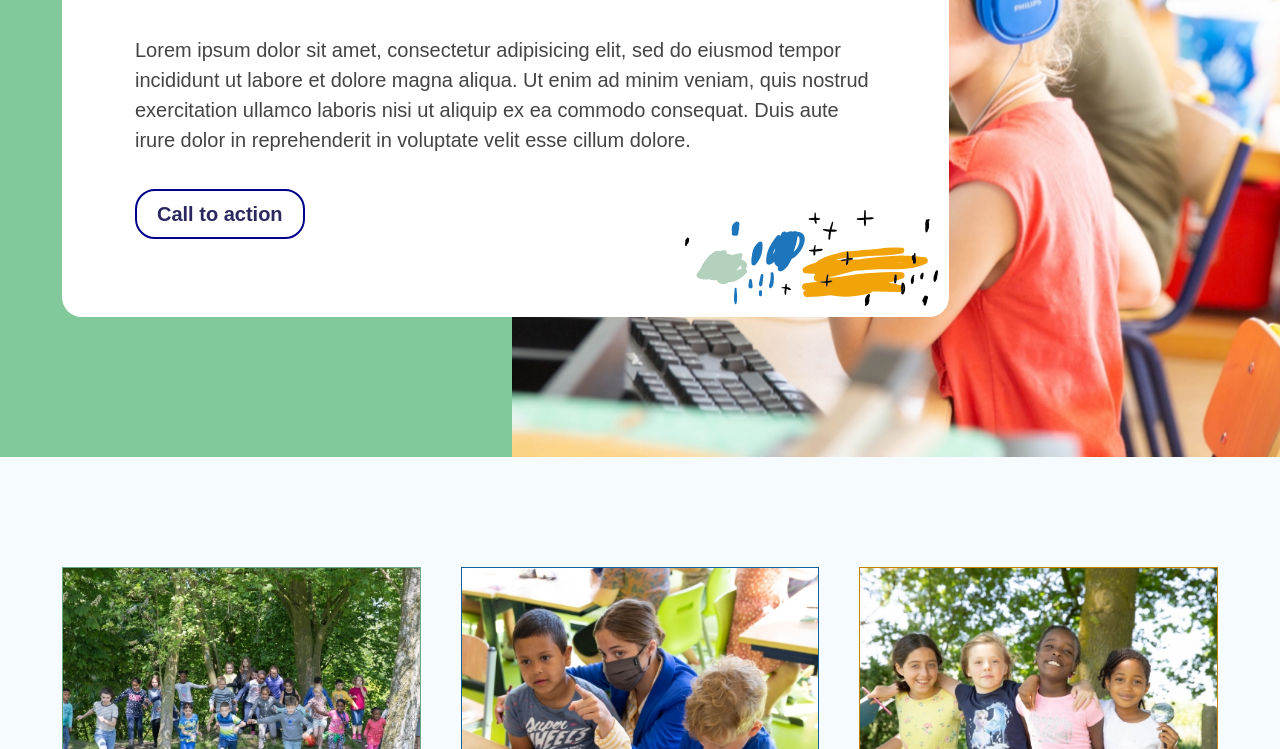
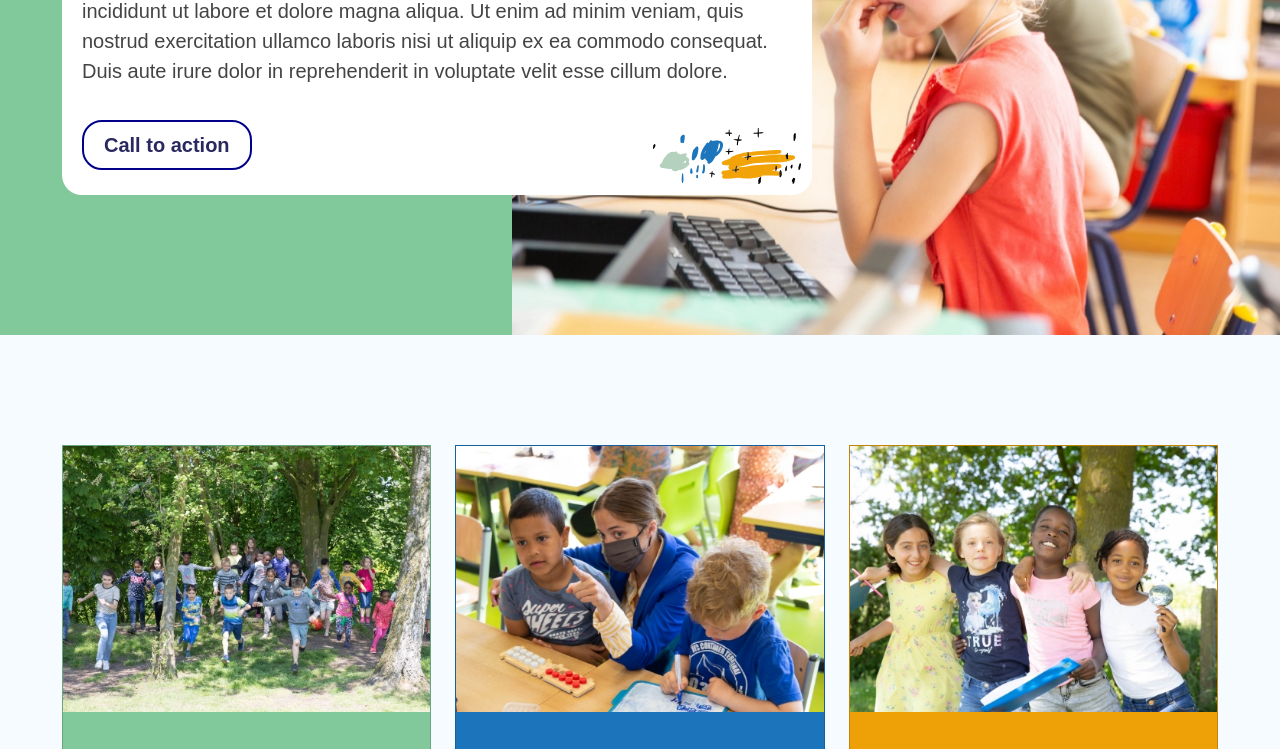
Before and after one commit to Vikas782/single-page-website-template, a website: page dist/index.html in a window 1280 px wide. Shown: the part 432-1181 px from the top of the page. Drawn offline with Linux system fonts and the light colour scheme.

Commit message:
first commit

```diff
--- a/src/sass/style.scss
+++ b/src/sass/style.scss
@@ -457,11 +457,6 @@ footer{
       padding: 20px 24px;
     }
   }
-  .feature{
-    .container{
-
-    }
-  }
   .asset{
     &-card{
       padding: 30px 20px 30px 20px;
@@ -486,20 +481,143 @@ footer{
 
 // Large devices (desktops, less than 1440px)         (1200px-1439px)
 @include media-breakpoint-down(xl){
+.landing{
+    &-card{
+        max-width: 750px;
+      padding: 20px 20px 25px;
+    }
+  &-disc{
+    margin-top: 0px;
+  }
+  .design-img >img{
+    height: 56px;
+  }
+}
+ .bunchBox{
+   padding: 122px 20px;
+ }
+}
+
+// Medium devices (tablets, less than 1200px)           (768px - 1199px)
+@include media-breakpoint-down(lg) {
+.landing{
+  &-img{
+    width: 100%;
+  }
+}
+
+  .feature{
+    .row{
+      display: block;
+    }
+    .col:not(:last-child){
+    margin-bottom: 10px;
+    }
+  }
+
+  .asset{
+    &-image{
+      padding-bottom: 200px;
+      img{
+        width: 87%;
+      }
+    }
+    &-card{
+      padding: 20px 15px ;
+      max-width: 575px;
+      .asset-text{
+        margin-bottom: 10px;
+      }
+    }
+  }
+
+  .service-card{
+    .row{
+      display: block;
+      .col:not(:last-child){
+        margin-bottom:20px;
+      }
+    }
+  }
+
+.perceptive{
+  .table-primary{
+    th:first-child{
+      padding-left: 30px;
+    }
+    td:last-child{
+      padding-right: 30px;
+    }
+  }
+}
+
+.profile{
+  .card-container{
+    h3{
+      margin-bottom: 50px;
+    }
+
+  }
+    .row{
+      display: block;
+      .col:not(:last-child){
+        margin-bottom: 20px;
+      }
+    }
+  .bunchBox{
+    .bunch-desc{
+      h3{
+        margin-bottom: 10px;
+        margin-top: 10px;
+      }
+    }
+  }
+}
+  footer{
+    .footer-left{
+      form>input{
+        width:345px;
+      }
+    }
+    .footer-right{
+      &>img{
+        height: 100px;
+      }
+      .ourPartners{
+        display: inline-block!important;
+        text-align: start;
+      }
+      .link a{
+        margin-left: 5px;
+      }
+    }
+  }
+}
+// Small devices (landscape phones, less than 768px)    (576px - 767px)
+@include media-breakpoint-down(md) {
+.asset{
+  padding: 100px 0px;
+  &-image{
+    padding-bottom: 10px;
+    img{
+    width: 100%;
+    }
+  }
+  &-card{
+    position: static;
+  }
+}
+  footer{
+    .footer-right{
+
+    }
+    .footer-left{
+
+    }
+  }
 
 }
 
-// Medium devices (tablets, less than 1200px)
-@include media-breakpoint-down(lg) {
-
-}
-
-
-// Small devices (landscape phones, less than 768px)
-@include media-breakpoint-down(md) {
-
-}
-
-// X-Small devices (portrait phones, less than 576px)
+// X-Small devices (portrait phones, less than 576px)   (375px - 575px)
 @include media-breakpoint-down(sm) {
 }
```
Also changed, not shown: dist/css/style.css, dist/index.html, 1 other file.
